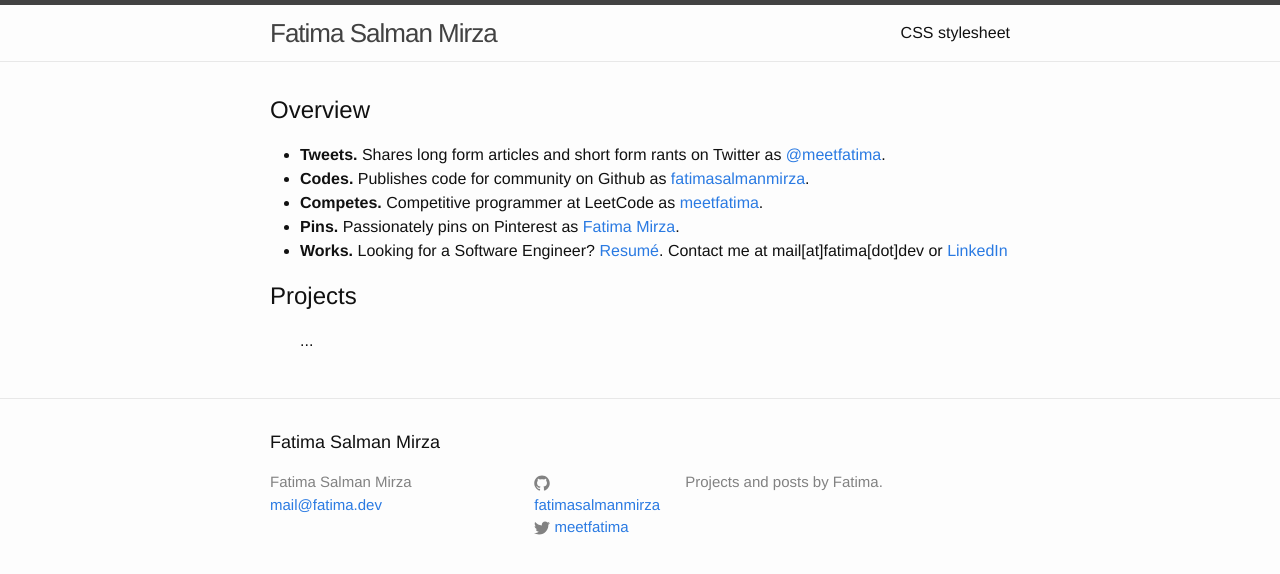
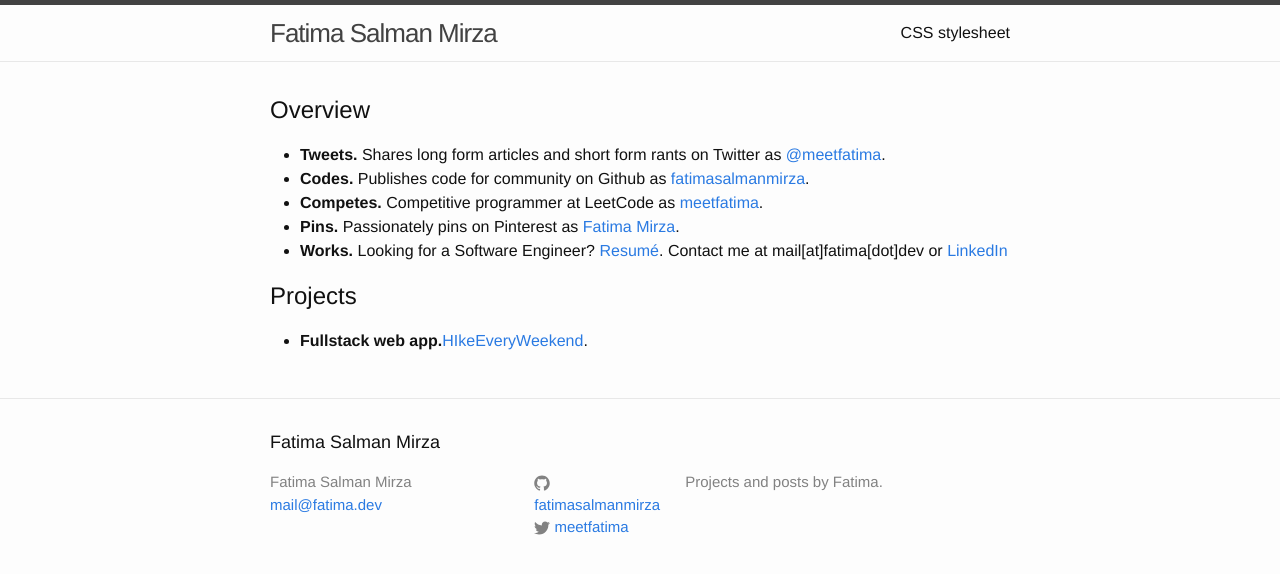
Before and after one commit to fatimasalmanmirza/fatimasalmanmirza.github.io, a Jekyll site: the page built from index.html, in a window 1280 px wide. Shown: the top 574 px of the page. Built offline with Jekyll 4.4.1, drawn with Linux system fonts in a browser that asks for light colours.

Commit message:
Update index.html

```diff
--- a/index.html
+++ b/index.html
@@ -16,6 +16,6 @@ layout: default
 
   <h2>Projects</h2>
   <ul>
-...
+    <li><b>Fullstack web app.</b><a href="https://github.com/fatimasalmanmirza/project-hiking-trails">HIkeEveryWeekend</a>.</li>
   </ul>
 </div>
```
